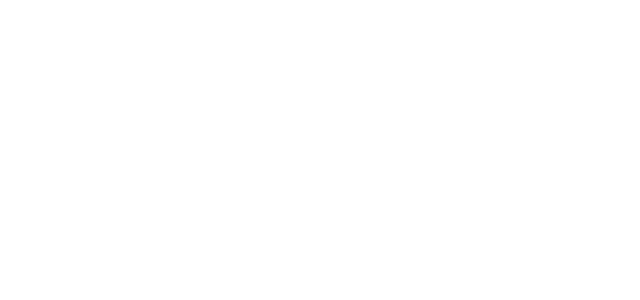
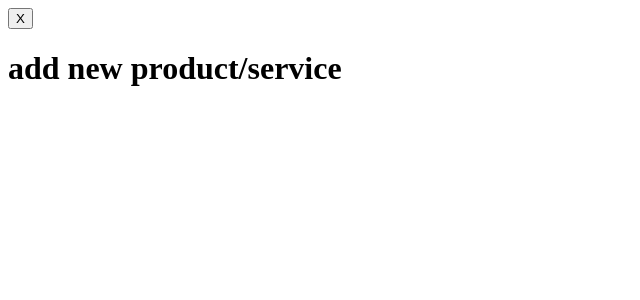
Before and after one commit to Ambs04/paper_trails_demo, a React (Vite) app in the folder paper-trails-demo/: page /add-product in a window 1280 px wide. Before the commit this address had no page. Shown: the top 300 px of the page, without its empty margins (0-640 px from the left). Built offline with nearby package versions, Linux system fonts and the light colour scheme.

Commit message:
creating routing between pages

```diff
--- a/paper-trails-demo/src/App.jsx
+++ b/paper-trails-demo/src/App.jsx
@@ -7,6 +7,9 @@
 import Customers from "./Pages/Customers";
 import Products from "./Pages/Products";
 import Users from "./Pages/Users";
+import NewCustomer from "./Pages/NewCustomer";
+import AddNewProd from "./Pages/AddNewProd";
+import AddUser from "./Pages/AddUser";
 
 function App() {
   return (
@@ -23,6 +26,9 @@
         <Route path="/customers" element={<Customers />} />
         <Route path="/products" element={<Products />} />
         <Route path="/users" element={<Users />} />
+        <Route path="/add-customer" element={<NewCustomer />} />
+        <Route path="/add-product" element={<AddNewProd />} />
+        <Route path="/add-user" element={<AddUser />} />
       </Routes>
     </>
   );
--- a/paper-trails-demo/src/Pages/AddNewProd.jsx
+++ b/paper-trails-demo/src/Pages/AddNewProd.jsx
@@ -0,0 +1,14 @@
+import { Link } from "react-router-dom";
+
+export default function AddNewProd() {
+  return (
+    <>
+      <div>
+        <Link to="/products">
+          <button>X</button>
+        </Link>
+      </div>
+      <h1>add new product/service</h1>
+    </>
+  );
+}
--- a/paper-trails-demo/src/Pages/AddUser.jsx
+++ b/paper-trails-demo/src/Pages/AddUser.jsx
@@ -0,0 +1,14 @@
+import { Link } from "react-router-dom";
+
+export default function AddUser() {
+  return (
+    <>
+      <div>
+        <Link to="/users">
+          <button>X</button>
+        </Link>
+      </div>
+      <h1>add new user</h1>
+    </>
+  );
+}
--- a/paper-trails-demo/src/Pages/Customers.jsx
+++ b/paper-trails-demo/src/Pages/Customers.jsx
@@ -1,6 +1,7 @@
 import Header from "../Modules/CommonComponents/Header";
 import DashFooter from "../Modules/ModuleComponents/DashFooter";
 import Searchbar from "../Modules/CommonComponents/Searchbar";
+import { Link } from "react-router-dom";
 
 export default function Customers() {
   return (
@@ -11,7 +12,9 @@
       <div>
         <Searchbar />
         <div>
-          <button>+</button>
+          <Link to="/add-customer">
+            <button>+</button>
+          </Link>
         </div>
       </div>
       <div>
--- a/paper-trails-demo/src/Pages/NewCustomer.jsx
+++ b/paper-trails-demo/src/Pages/NewCustomer.jsx
@@ -0,0 +1,14 @@
+import { Link } from "react-router-dom";
+
+export default function NewCustomer() {
+  return (
+    <>
+      <div>
+        <Link to="/customers">
+          <button>X</button>
+        </Link>
+      </div>
+      <h1>add new customer</h1>
+    </>
+  );
+}
--- a/paper-trails-demo/src/Pages/Products.jsx
+++ b/paper-trails-demo/src/Pages/Products.jsx
@@ -1,6 +1,7 @@
 import Header from "../Modules/CommonComponents/Header";
 import DashFooter from "../Modules/ModuleComponents/DashFooter";
 import Searchbar from "../Modules/CommonComponents/Searchbar";
+import { Link } from "react-router-dom";
 
 export default function Products() {
   return (
@@ -11,7 +12,9 @@
       <div>
         <Searchbar />
         <div>
-          <button>+</button>
+          <Link to="/add-product">
+            <button>+</button>
+          </Link>
         </div>
       </div>
       <div>
--- a/paper-trails-demo/src/Pages/Users.jsx
+++ b/paper-trails-demo/src/Pages/Users.jsx
@@ -1,3 +1,4 @@
+import { Link } from "react-router-dom";
 import Header from "../Modules/CommonComponents/Header";
 import Searchbar from "../Modules/CommonComponents/Searchbar";
 import DashFooter from "../Modules/ModuleComponents/DashFooter";
@@ -11,7 +12,9 @@
       <div>
         <Searchbar />
         <div>
-          <button>+</button>
+          <Link to="/add-user">
+            <button>+</button>
+          </Link>
         </div>
       </div>
       <div>
```
